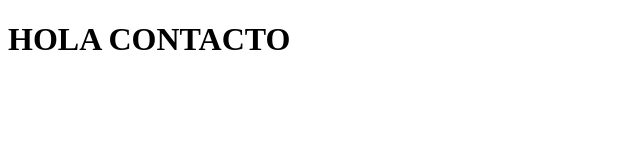
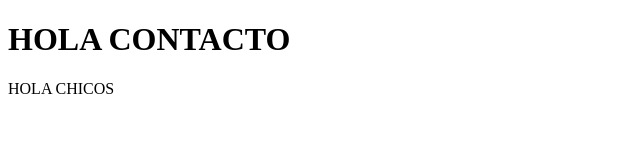
Before and after one commit to fjanuszewski/proyecto-desarrollo-web, a plain HTML site: page contacto.html in a window 1280 px wide. Shown: the whole page, without its empty margins (0-640 px from the left). Drawn offline with Linux system fonts and the light colour scheme.

Commit message:
agrego un span

```diff
--- a/contacto.html
+++ b/contacto.html
@@ -8,5 +8,6 @@
 </head>
 <body>
     <h1>HOLA CONTACTO</h1>
+    <span>HOLA CHICOS</span>
 </body>
 </html>
```
